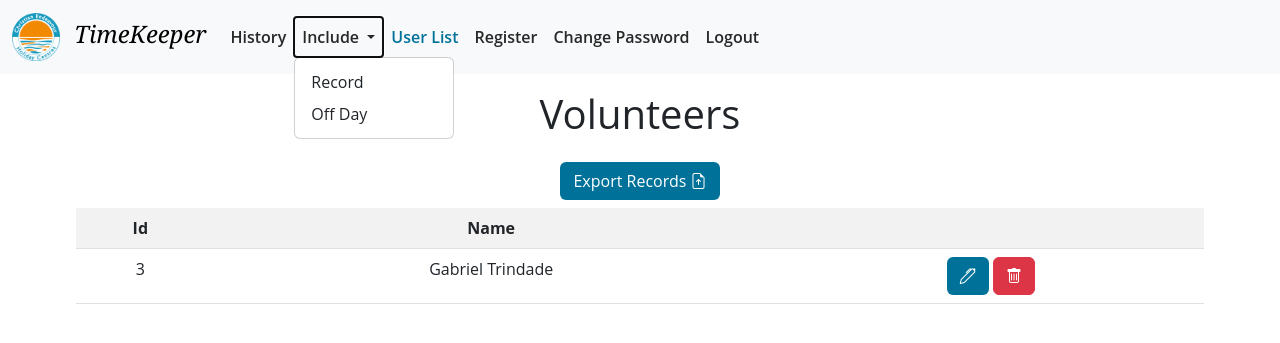
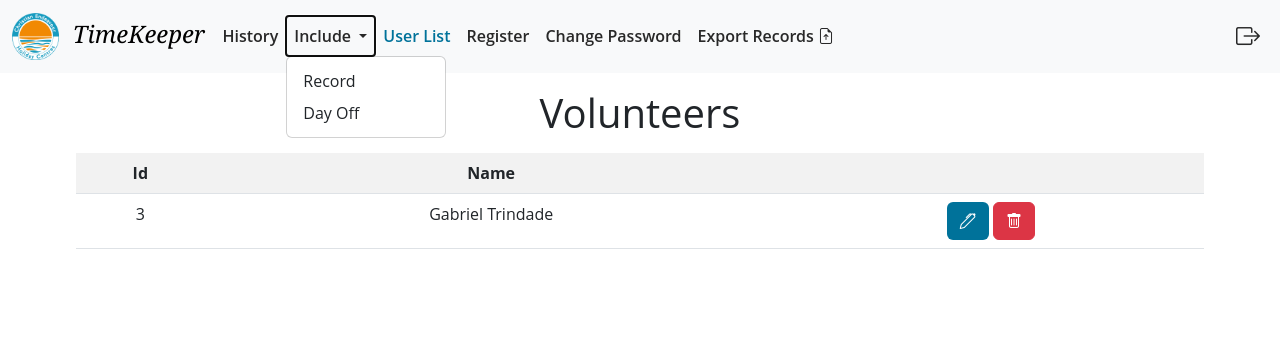
Before and after one commit to gvtrindade/time-keeper, a Django app: page /users in a window 1280 px wide, after a click on "Include". Shown: the top 343 px of the page. Run offline with Django 4.2, Linux system fonts and the light colour scheme; a user stored in the database is signed in; data comes from the database, SQL or seed files in the repository; some libraries are stand-ins or nearby versions.

```diff
--- a/timekeeper/backend/static/css/base.css
+++ b/timekeeper/backend/static/css/base.css
@@ -44,3 +44,20 @@
 .password-button:hover {
   background-color: #d9d9da !important;
 }
+
+.logout-desktop {
+  display: none !important;
+}
+
+.logout-mobile {
+  display: block !important;
+}
+
+@media screen and (min-width: 990px) {
+  .logout-desktop {
+    display: block !important;
+  }
+  .logout-mobile {
+    display: none !important;
+  }
+}
--- a/timekeeper/backend/templates/backend/base.html
+++ b/timekeeper/backend/templates/backend/base.html
@@ -30,40 +30,40 @@
   <body>
     <nav class="navbar navbar-expand-lg bg-light">
       <div class="container-fluid">
+        <button class="navbar-toggler" type="button" data-toggle="collapse" data-target="#navbarNav"
+          aria-controls="navbarNav" aria-expanded="false" aria-label="Toggle navigation"
+          style="line-height: 0; padding: 0; border: none;">
+          <span class="navbar-toggler-icon"></span>
+        </button>
+
         <a
           class="navbar-brand"
           href="{% url 'backend:history' %}?year={% now 'Y' %}&month={% now 'm' %}&week={% now 'W' %}"
           style="
             font-family: Georgia;
-            font-size: 1.5rem;
+            font-size: min(6vw, 1.5rem);
             letter-spacing: 0;
             font-style: italic;
+            margin: 0;
           "
         >
           <img
             src="{% static 'images/logo_512x512.png' %}"
-            class="me-2"
-            width="48"
+            style="width: 25%; max-width: 48px; margin-right: min(20%, .5em)"
             alt="Christian Endeavour Holiday Centres"
             id="logo"
           />
           TimeKeeper</a
         >
 
-        <button
-          class="navbar-toggler"
-          type="button"
-          data-bs-toggle="collapse"
-          data-bs-target="#navbarNav"
-          aria-controls="navbarNav"
-          aria-expanded="false"
-          aria-label="Toggle navigation"
-        >
-          <span class="navbar-toggler-icon"></span>
-        </button>
+        <div class="float-end logout-mobile">
+          <a class="nav-link" href="{% url 'auths:logout' %}">
+            <i class="bi bi-box-arrow-right mx-2" style="font-size:24px"></i>
+          </a>
+        </div>
 
         {% if user.is_authenticated %}
-        <div class="collapse navbar-collapse" id="navbarNav">
+        <div class="collapse navbar-collapse" id="navbarNav" style="margin-left: 1em">
           <ul class="navbar-nav">
             <li class="nav-item">
               <a
@@ -94,7 +94,7 @@
                   <a
                     class="dropdown-item"
                     href="{% url 'backend:off_day' %}"
-                    >Off Day</a
+                    >Day Off</a
                   >
                 </div>
               </div>
@@ -130,9 +130,25 @@
               >
             </li>
             <li class="nav-item">
-              <a class="nav-link" href="{% url 'auths:logout' %}">Logout</a>
+              <button
+                type="button"
+                class="exportButton nav-link"
+                data-bs-toggle="modal"
+                data-bs-target="#exportModal"
+                data-toggle="modal"
+                data-target="#exportModal"
+              >
+                Export Records
+                <i class="bi bi-file-earmark-arrow-up"></i>
+              </button>
             </li>
           </ul>
+        </div>
+
+        <div class="float-end logout-desktop">
+          <a class="nav-link" href="{% url 'auths:logout' %}">
+            <i class="bi bi-box-arrow-right mx-2" style="font-size:24px"></i>
+          </a>
         </div>
         {% endif %}
       </div>
--- a/timekeeper/backend/templates/backend/historyTable.html
+++ b/timekeeper/backend/templates/backend/historyTable.html
@@ -49,6 +49,7 @@
     </nav>
   </div>
 
+  <div style="overflow-x: auto;">
     <table class="table table-striped">
       <tr>
         <th scope="col">Date</th>
@@ -99,7 +100,7 @@
 
             <td style="vertical-align: middle;">
               {% if record.off_day %}
-            <strong> Off Day </strong>
+              <strong> Day Off </strong>
               {% elif isHistory %}
               {{ record.break_duration }}
               {% else %}
@@ -184,6 +185,7 @@
 
     </table>
   </div>
+</div>
 
 <script src="{% static 'js/historyTable.js' %}"></script>
 {% endblock history %}
--- a/timekeeper/backend/templates/backend/userList.html
+++ b/timekeeper/backend/templates/backend/userList.html
@@ -3,18 +3,6 @@
 <div class="my-2 text-center">
   {% csrf_token %}
   <h2 class="mb-3 fs-1">Volunteers</h2>
-
-  <button
-    type="button"
-    class="exportIcon btn btn-primary my-2"
-    data-bs-toggle="modal"
-    data-bs-target="#exportModal"
-    data-toggle="modal"
-    data-target="#exportModal"
-  >
-    Export Records
-    <i class="bi bi-file-earmark-arrow-up"></i>
-  </button>
 
   <div
     class="modal fade"
--- a/timekeeper/backend/utils/workbook.py
+++ b/timekeeper/backend/utils/workbook.py
@@ -110,7 +110,7 @@ def write_user_data(year, week):
     record = Record()
     for user in users:
         records = record.get_records(user, year, week)
-        if user.is_staff and len(records) == 0: continue
+        if user.is_staff and len(records) == 0: pass
 
         populate_cell(users_starting_row, column=1, value=f'{user.first_name} {user.last_name}', color=GRAY_COLOR)
 
@@ -141,7 +141,8 @@ def write_user_data(year, week):
                 except KeyError:
                     pass
 
-                populate_cell(assigned_row, assigned_column, record.date.strftime('%H:%M'), font_bold=False)
+                date = record.date + timedelta(minutes=60)
+                populate_cell(assigned_row, assigned_column, date.strftime('%H:%M'), font_bold=False)
 
             else:
                 if not is_cell_empty(assigned_row, assigned_column + 1):
```
Lines whose indentation alone changed are shown as unchanged.
